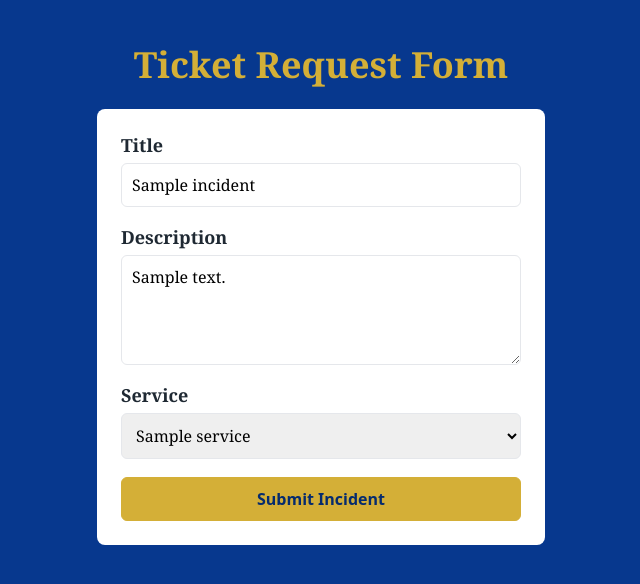
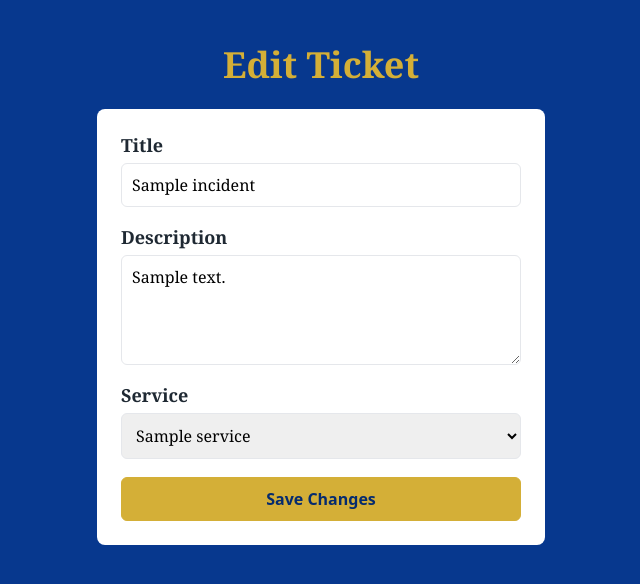
Before and after one commit to ZiedRbd/COSC-3339-Fall-2026-Term-Project, a Django app: page /incidents/1/edit/ in a window 1280 px wide. Shown: the part 60-644 px from the top of the page, without its empty margins (319-959 px from the left). Run offline with Django 5.2, Linux system fonts and the light colour scheme; a user stored in the database is signed in; tables that the repository leaves empty hold one stand-in row (values such as "Sample post").

Commit message:
Show edit heading and button text on the edit form

```diff
--- a/templates/incidents/form.html
+++ b/templates/incidents/form.html
@@ -6,7 +6,7 @@
 <div class="form-body">
 
   <div class="form-layout">
-    <h1 class="form-header">Ticket Request Form</h1>
+    <h1 class="form-header">{% if incident %}Edit Ticket{% else %}Ticket Request Form{% endif %}</h1>
     <form method="POST" class="stacked">
       {% csrf_token %}
 
@@ -28,7 +28,7 @@
         {% if form.service.errors %}<div class="error">{{ form.service.errors }}</div>{% endif %}
       </div>
 
-      <button type="submit">Submit Incident</button>
+      <button type="submit">{% if incident %}Save Changes{% else %}Submit Incident{% endif %}</button>
     </form>
   </div>
 </div>
```
